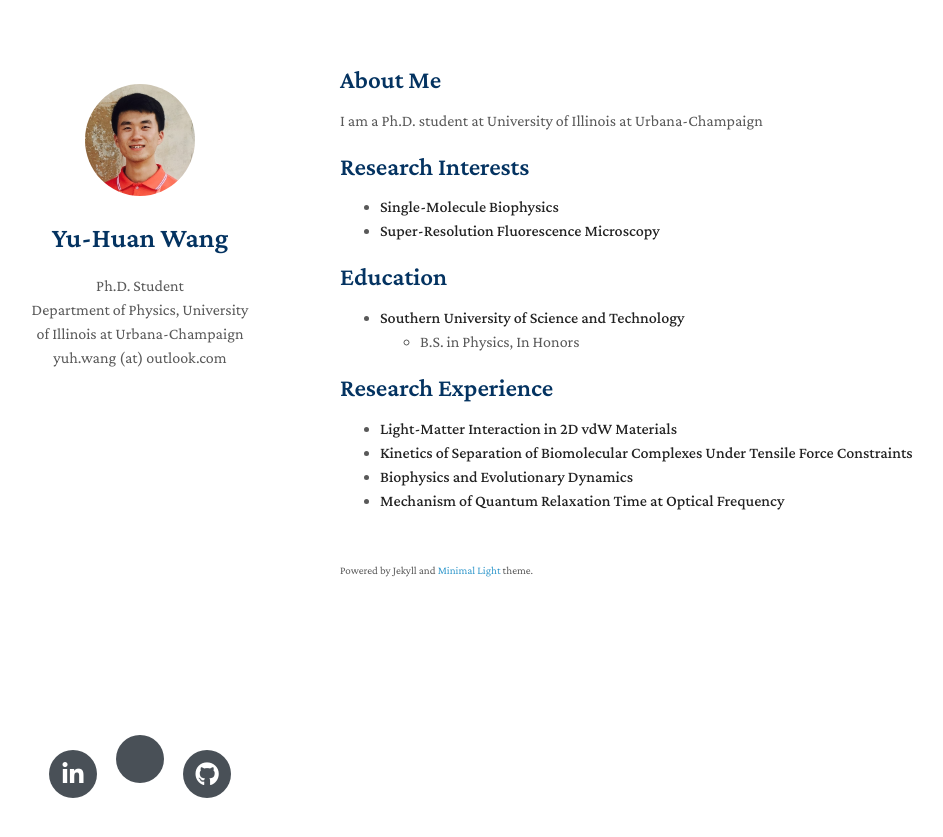
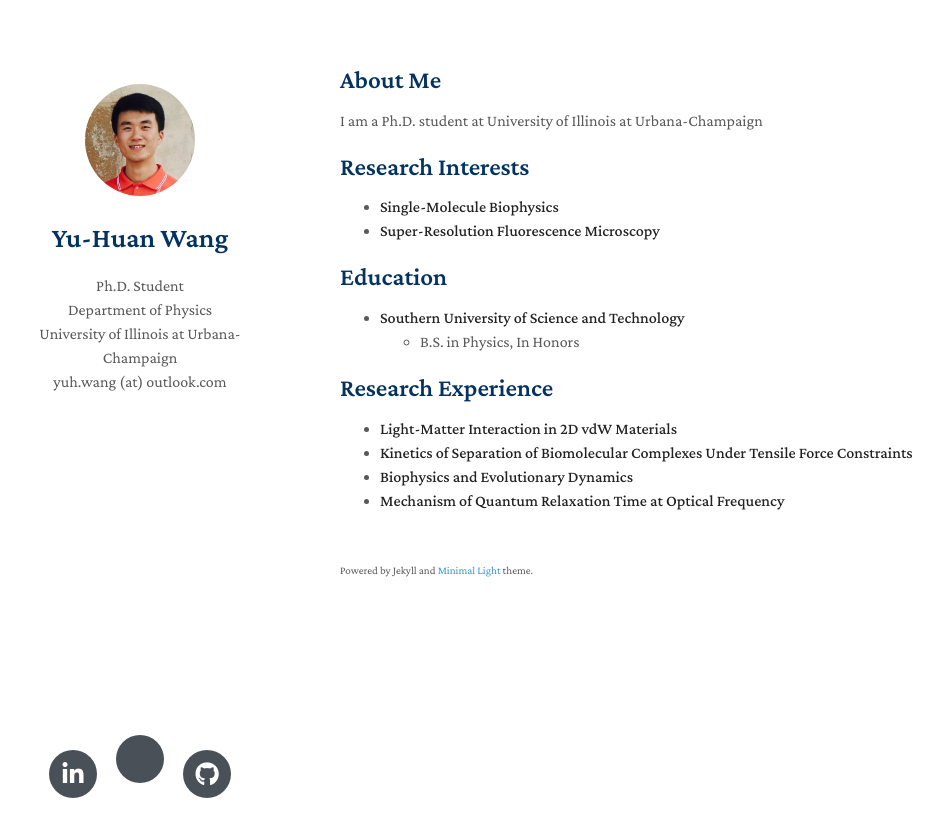
Before and after one commit to wangyh1949/wangyh1949.github.io, a Jekyll site: the page built from index.md, in a window 1280 px wide. Shown: the top 837 px of the page, without its empty margins (130-1073 px from the left). Built offline with Jekyll 4.4.1, drawn with Linux system fonts in a browser that asks for light colours; nearby versions of some CDN libraries; a style sheet for code colours, icons or effects is not loaded; our own code applies the rules of GitHub Pages for plain Markdown files.

```diff
--- a/_config.yml
+++ b/_config.yml
@@ -1,6 +1,6 @@
 title: Yu-Huan Wang
 position: Ph.D. Student
-affiliation: Department of Physics, University of Illinois at Urbana-Champaign
+affiliation: Department of Physics <br /> University of Illinois at Urbana-Champaign
 email: yuh.wang (at) outlook.com
 keywords: minimal academic
 google_scholar: https://scholar.google.com/
```
